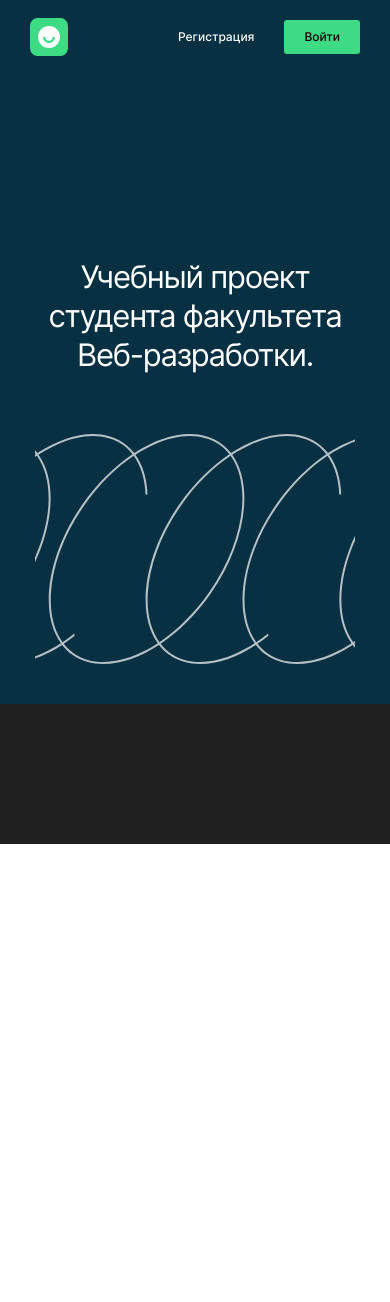
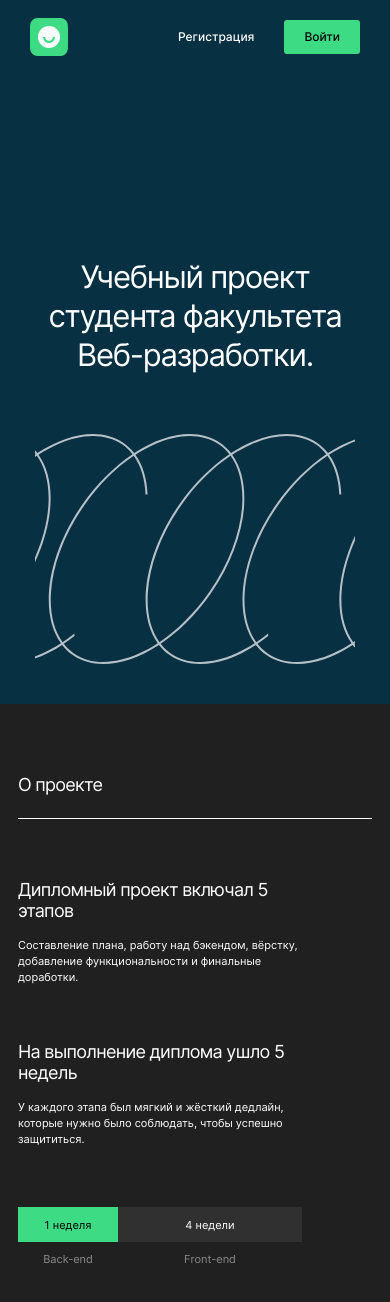
Before and after one commit to Wardenclock1759/movies-explorer-frontend, a React (Create React App) app: page / in a window 390 px wide. Shown: the top 1302 px of the page. Before the commit the page ends 844 px from the top, so only its background shows below. Built offline with nearby package versions, Linux system fonts and the light colour scheme.

Commit message:
feat: added about project sections with 3 adaptive layouts

```diff
--- /dev/null
+++ b/src/components/AboutProject/AboutProject.css
@@ -0,0 +1,169 @@
+.project {
+  height: 608px;
+  padding: 110px 70px;
+  display: flex;
+  flex-direction: column;
+  box-sizing: border-box;
+}
+
+.project__title {
+  margin: 0;
+  color: #FFF;
+  font-size: 22px;
+  font-style: normal;
+  font-weight: 400;
+  line-height: normal;
+  letter-spacing: -0.88px;
+}
+
+.project__line {
+  margin-top: 23px;
+  border-bottom: 1px solid #FFF;
+}
+
+.project__container {
+  margin-top: 70px;
+  display: grid;
+  grid-template-columns: 550px 550px;
+  column-gap: 40px;
+}
+
+.project__column {
+  display: flex;
+  flex-direction: column;
+  gap: 26px;
+}
+
+.project__subtitle {
+  margin: 0;
+  color: #FFF;
+  font-size: 20px;
+  font-style: normal;
+  font-weight: 400;
+  line-height: normal;
+  letter-spacing: -0.8px;
+}
+
+.project__text {
+  margin: 0;
+  color: #FFF;
+  font-size: 14px;
+  font-style: normal;
+  font-weight: 400;
+  line-height: 20px;
+}
+
+.project__text_grey {
+  color: #8B8B8B;
+  text-align: center;
+  font-weight: 500;
+  line-height: 17px;
+}
+
+.project__timeline-wrapper {
+  margin-top: 110px;
+  display: grid;
+  grid-template-columns: 228px 912px;
+  grid-template-rows: 36px 17px;
+  row-gap: 14px;
+}
+
+.project__timeline {
+  display: flex;
+  align-items: center;
+  justify-content: center;
+  color: #FFF;
+  background: #303030;
+  text-align: center;
+  font-size: 14px;
+  font-style: normal;
+  font-weight: 400;
+  line-height: normal;
+}
+
+.project__timeline_active {
+  background: #3DDC84;
+  color: #000;
+}
+
+@media screen and (max-width: 1240px) {
+  .project {
+    height: 585px;
+    padding: 90px 50px;
+  }
+
+  .project__title {
+    font-size: 18px;
+    letter-spacing: -0.72px;
+  }
+
+  .project__container {
+    grid-template-columns: 319px 319px;
+    column-gap: 30px;
+  }
+
+  .project__column {
+    gap: 22px;
+  }
+
+  .project__text {
+    font-size: 12px;
+    line-height: 18px;
+  }
+
+  .project__timeline-wrapper {
+    margin-top: 93px;
+    grid-template-columns: 140px 528px;
+    grid-template-rows: 36px 17px;
+    row-gap: 14px;
+  }
+
+  .project__text_grey {
+    font-size: 14px;
+    font-weight: 400;
+    line-height: 17px;
+  }
+}
+
+@media screen and (max-width: 720px) {
+  .project {
+    height: 641px;
+    padding: 70px 18px;
+  }
+
+  .project__container {
+    margin-top: 60px;
+    grid-template-columns: 284px;
+    row-gap: 56px;
+  }
+
+  .project__column {
+    gap: 16px;
+  }
+
+  .project__subtitle {
+    font-size: 18px;
+    letter-spacing: -0.72px;
+  }
+
+  .project__text {
+    font-size: 11px;
+    line-height: 16px;
+  }
+
+  .project__timeline-wrapper {
+    margin-top: 60px;
+    grid-template-columns: 100px 184px;
+    grid-template-rows: 35px 13px;
+    row-gap: 10px;
+  }
+
+  .project__timeline {
+    font-size: 11px;
+  }
+
+  .project__text_grey {
+    font-size: 11px;
+    line-height: normal;
+  }
+}
--- /dev/null
+++ b/src/components/AboutProject/AboutProject.js
@@ -0,0 +1,42 @@
+import React from "react";
+
+const AboutProject = () => {
+  return (
+    <div className="project">
+      <h2 className="project__title">
+        О проекте
+      </h2>
+      <span className="project__line"></span>
+      <div className="project__container">
+        <div className="project__column">
+          <h3 className="project__subtitle">
+            Дипломный проект включал 5 этапов
+          </h3>
+          <p className="project__text">
+            Составление плана, работу над бэкендом, вёрстку, добавление функциональности и финальные доработки.
+          </p>
+        </div>
+        <div className="project__column">
+          <h3 className="project__subtitle">
+            На выполнение диплома ушло 5 недель
+          </h3>
+          <p className="project__text">
+            У каждого этапа был мягкий и жёсткий дедлайн, которые нужно было соблюдать, чтобы успешно защититься.
+        </p>
+        </div>
+      </div>
+      <div className="project__timeline-wrapper">
+        <span className="project__timeline project__timeline_active">1 неделя</span>
+        <span className="project__timeline">4 недели</span>
+        <p className="project__text project__text_grey">
+          Back-end
+        </p>
+        <p className="project__text project__text_grey">
+          Front-end
+        </p>
+      </div>
+    </div>
+  );
+}
+
+export default AboutProject;
--- a/src/components/Main/Main.js
+++ b/src/components/Main/Main.js
@@ -1,6 +1,7 @@
 import {React} from 'react';
 import Header from '../Header/Header';
 import Promo from '../Promo/Promo';
+import AboutProject from '../AboutProject/AboutProject';
 
 const Main = ({ loggedIn, handleIconClick }) => {
   return (
@@ -11,6 +12,7 @@ const Main = ({ loggedIn, handleIconClick }) => {
       handleIconClick={handleIconClick}
     />
     <Promo/>
+    <AboutProject/>
     </>
   );
 }
--- a/src/index.css
+++ b/src/index.css
@@ -8,3 +8,4 @@
 @import url('./components/NavTab/NavTab.css');
 @import url('./components/Profile/Profile.css');
 @import url('./components/Promo/Promo.css');
+@import url('./components/AboutProject/AboutProject.css');
```
